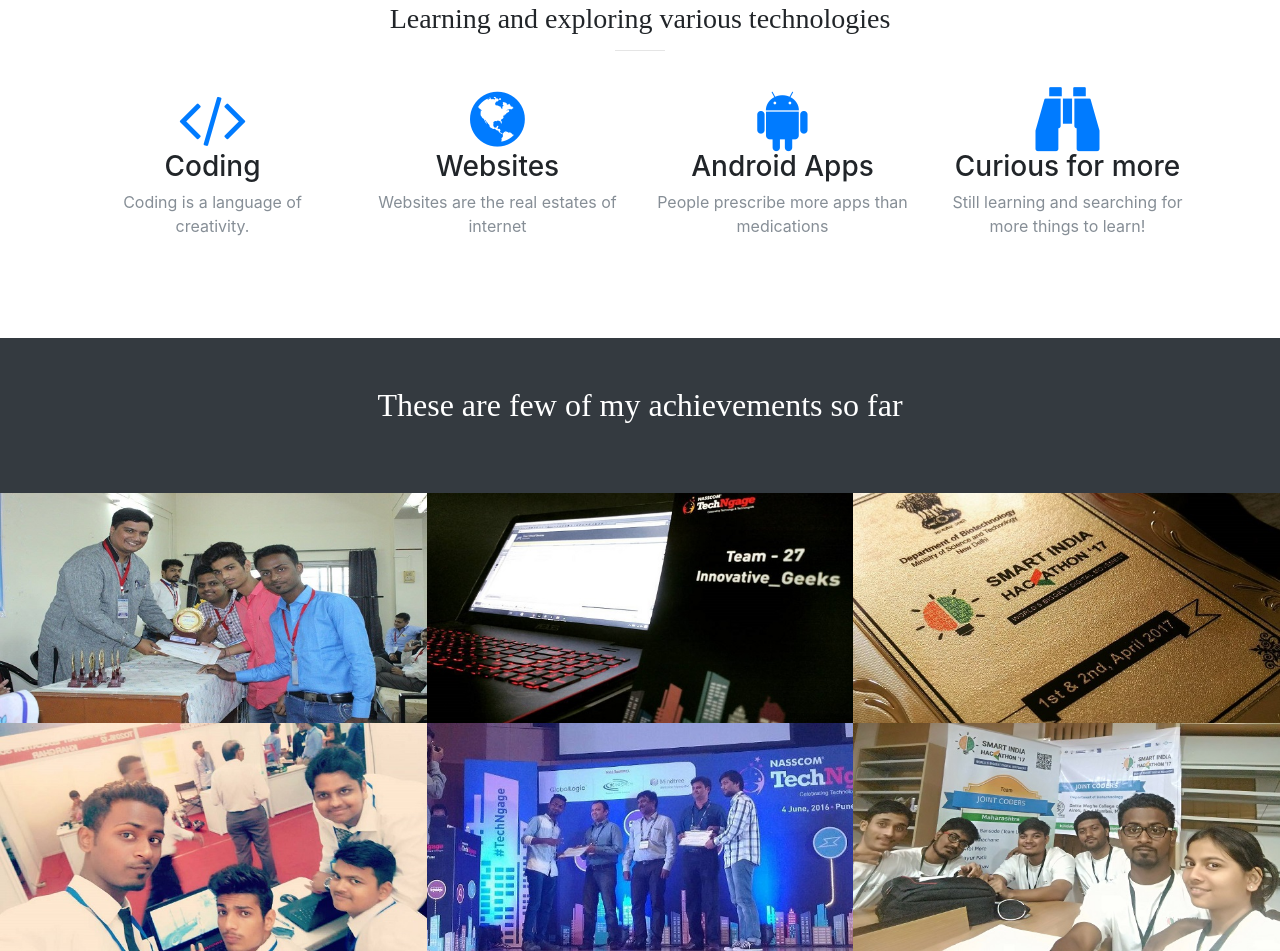
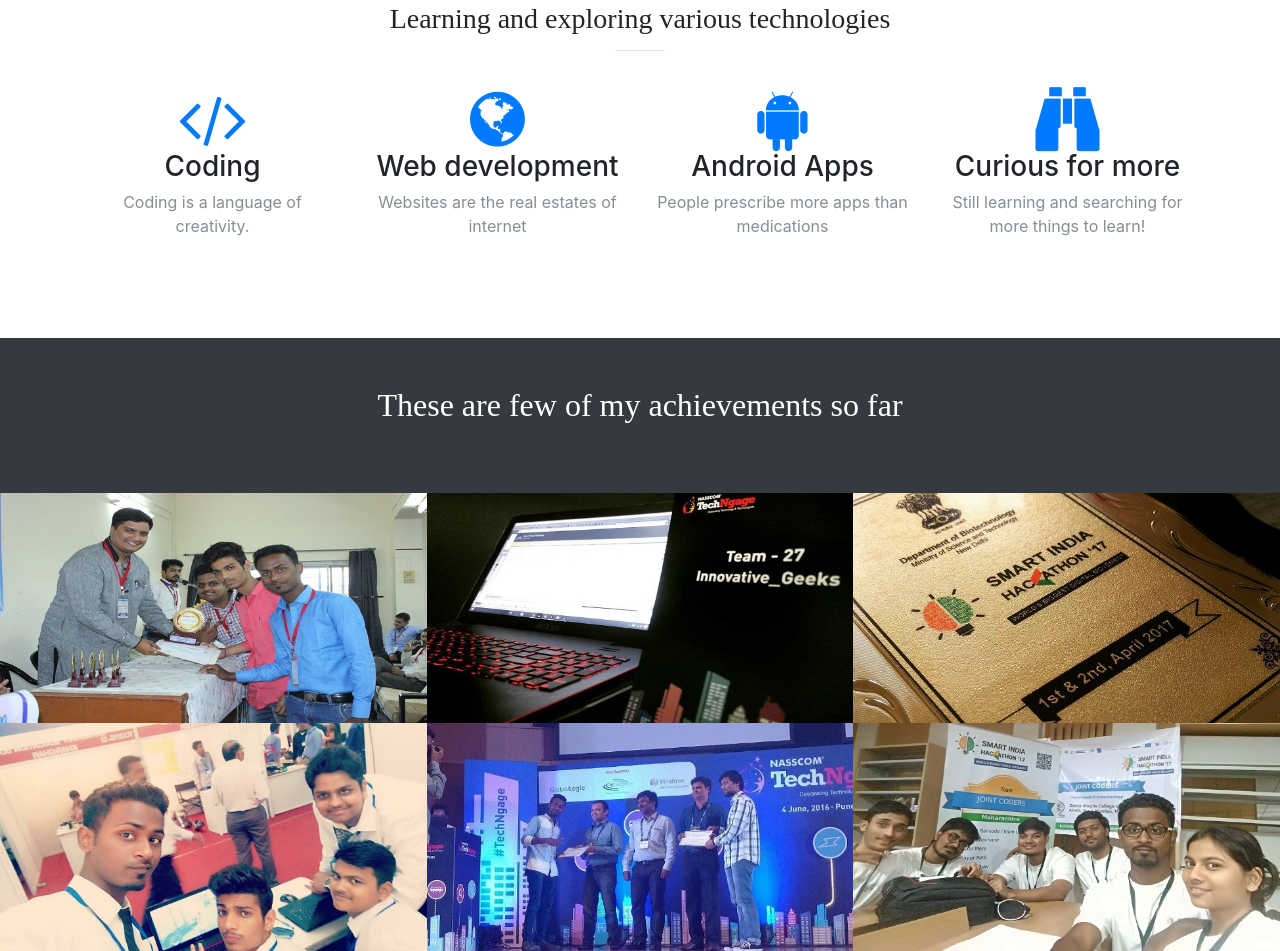
Before and after one commit to AbbyB97/abhijitbansode, a website with bundled scripts: page index.html in a window 1280 px wide. Shown: the part 1267-2218 px from the top of the page. Built offline with nearby package versions, Linux system fonts and the light colour scheme.

Commit message:
Update index.html

```diff
--- a/index.html
+++ b/index.html
@@ -107,7 +107,7 @@
             <div class="col-lg-3 col-md-6 text-center">
                 <div class="service-box">
                     <i class="fa fa-4x fa-globe text-primary sr-icons"></i>
-                    <h3>Websites</h3>
+                    <h3>Web development</h3>
                     <p class="text-muted">Websites are the real estates of internet</p>
                 </div>
             </div>
```
